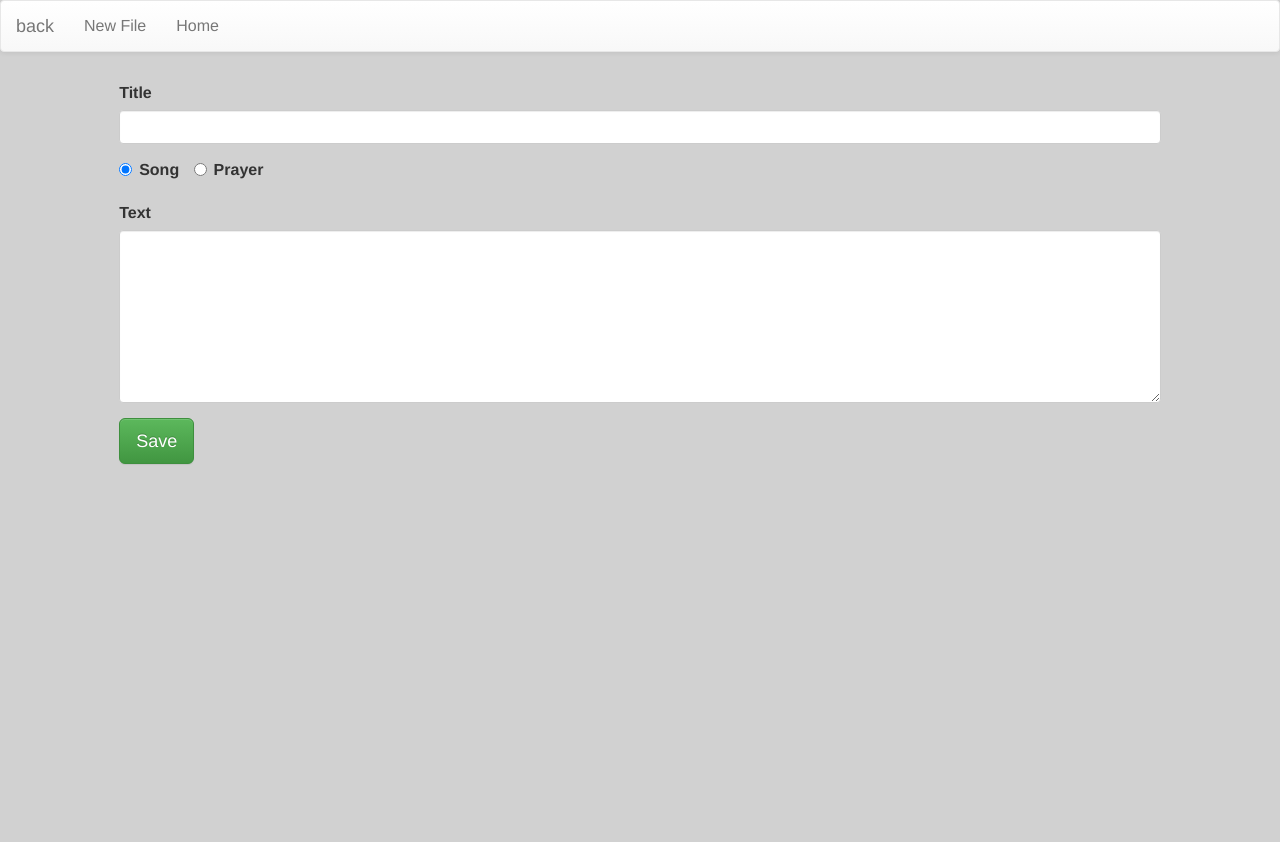
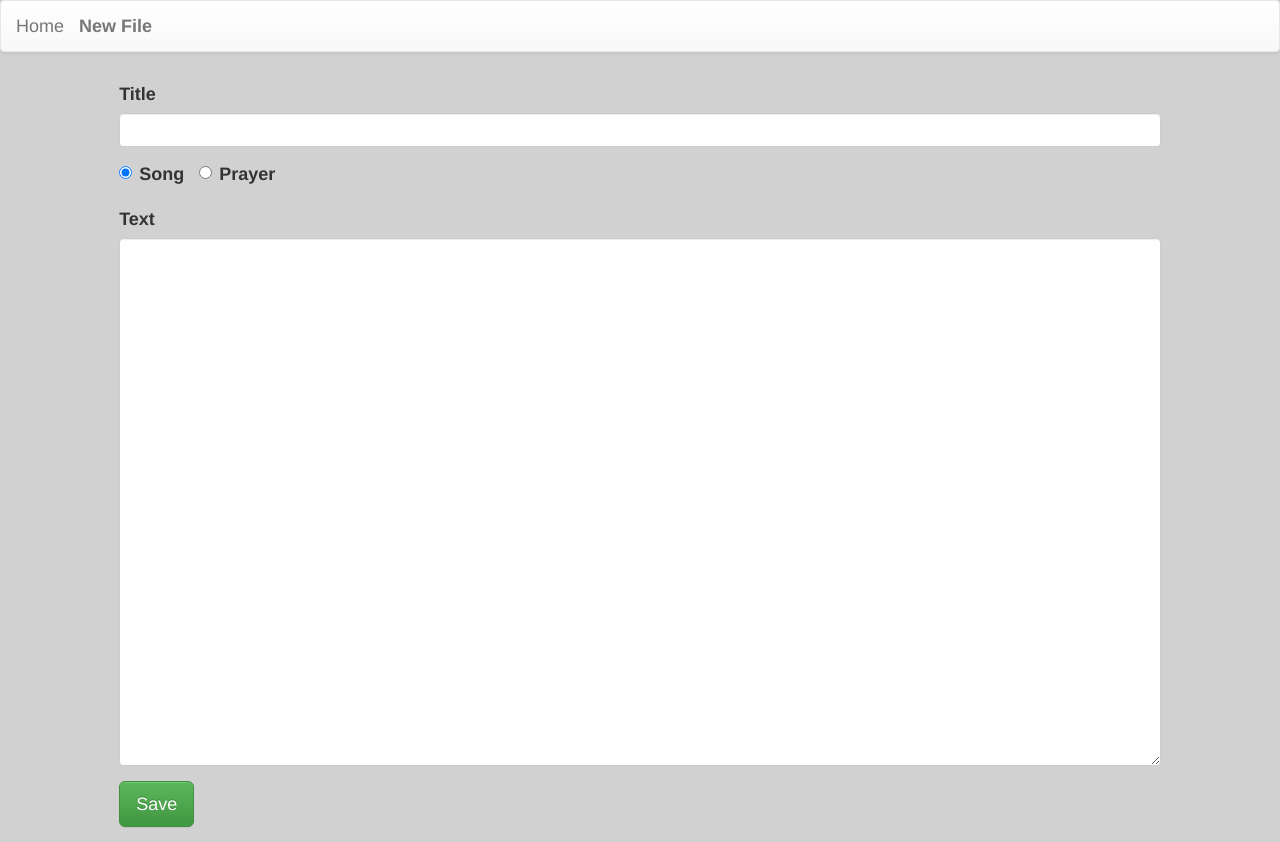
Before and after one commit to derrickdominic/lyricdb, a website: page new.html in a window 1280 px wide. Before the commit the page ends 800 px from the top, so only its background shows below. Drawn offline with nearby package versions, Linux system fonts and the light colour scheme.

Commit message:
larger font

```diff
--- a/new.html
+++ b/new.html
@@ -31,19 +31,8 @@
     <nav class="navbar navbar-default">
       <div class="container-fluid">
         <div class="navbar-header">
-          <button type="button" class="navbar-toggle collapsed" data-toggle="collapse" data-target="#bs-example-navbar-collapse-1" aria-expanded="false">
-            <span class="sr-only">Toggle navigation</span>
-            <span class="icon-bar"></span>
-            <span class="icon-bar"></span>
-            <span class="icon-bar"></span>
-          </button>
-          <a class="navbar-brand" href="/">back</a>
-        </div>
-        <div class="collapse navbar-collapse" id="bs-example-navbar-collapse-1">
-          <ul class="nav navbar-nav">
-            <li><a id="title" href="#">New File</a></li>
-            <li><a id="home" href="/">Home</a></li>
-          </ul>
+          <a class="navbar-brand" id="home" href="/">Home</a>
+          <a class="navbar-brand" style="font-weight:bold" id="title" href="#">New File</a>
         </div><!-- /.navbar-collapse -->
       </div><!-- /.container-fluid -->
     </nav>
@@ -71,7 +60,7 @@
             </div>
             <div class="form-group">
               <label for="text">Text</label>
-              <textarea name="text" id="text" class="form-control" rows="7"></textarea>
+              <textarea name="text" id="text" class="form-control" rows="20"></textarea>
             </div>
             <div class="form-group">
               <button type="submit" class="btn btn-success btn-lg">Save</button>
--- a/style.css
+++ b/style.css
@@ -14,7 +14,7 @@ span.bold {
 }
 
 div.row {
-    font-size: medium;
+    font-size: large;
 }
 
 div.margin {
@@ -26,7 +26,7 @@ div#text {
 }
 
 nav {
-    font-size: medium;
+    font-size: large;
 }
 
 body {
@@ -42,7 +42,7 @@ div.dataTables_wrapper {
 }
 
 .form-control {
-    font-size: medium;
+    font-size: large;
 }
 
 input#title {
```
Also changed, not shown: daily.html (+3 -13 lines), edit.html (+1 -12 lines), index.html (+2 -12 lines), song.html (+8 -14 lines).
